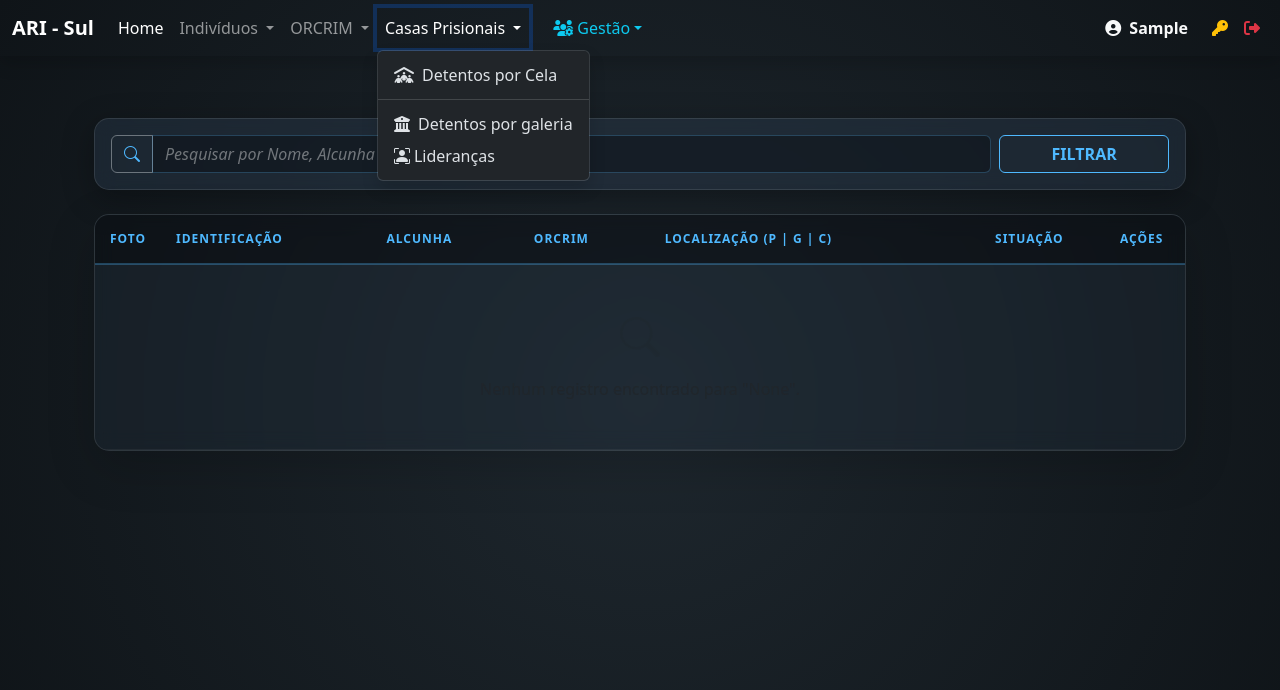
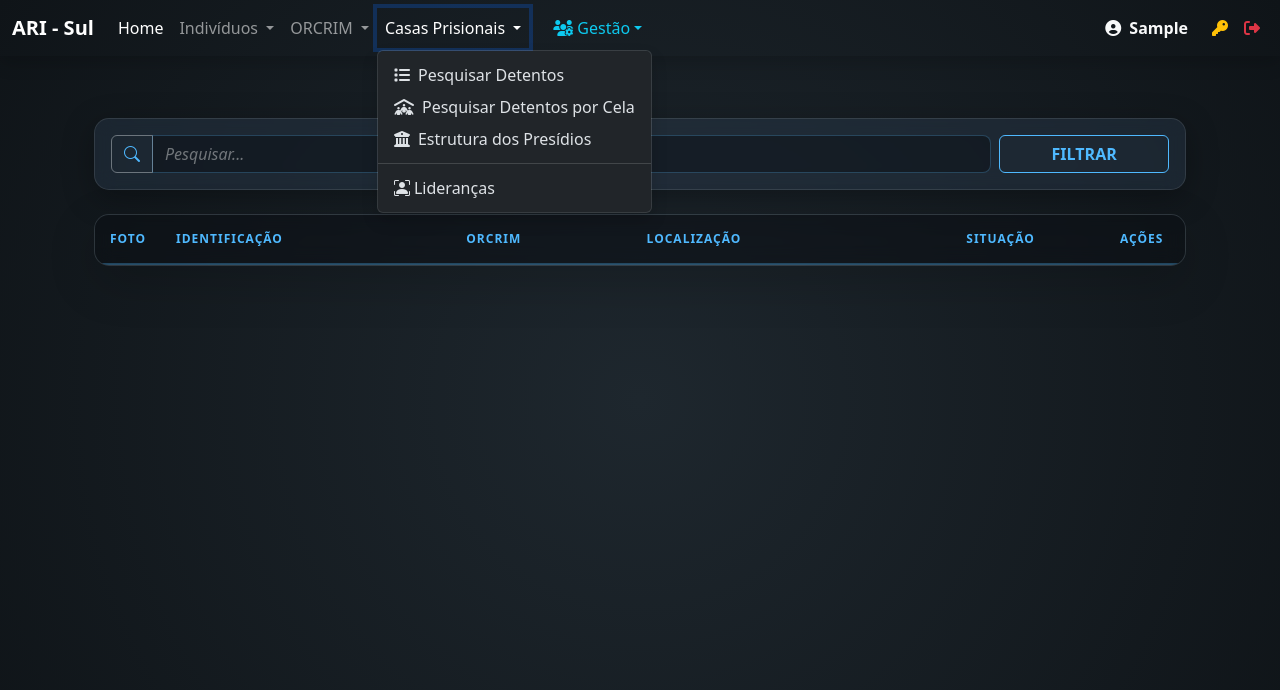
Before and after one commit to PWSRS/projeto-oc, a Django app: page /busca_individuos/ in a window 1280 px wide, after a click on "Casas Prisionais". Shown: the top 690 px of the page. Run offline with Django 5.2, Linux system fonts and the light colour scheme; the visitor is signed in with stand-in values (Sample User, id 1); data comes from the database, SQL or seed files in the repository; lists and menus that the app fills with data are empty; some libraries are stand-ins or nearby versions.

Commit message:
alteração na busca por cela e template

```diff
--- a/controle/static/controle/css/busca_individuos.css
+++ b/controle/static/controle/css/busca_individuos.css
@@ -1,6 +1,6 @@
 /* ==========================================================================
-   ARI SUL - FOLHA DE ESTILO: BUSCA TÁTICA DE INDIVÍDUOS
-   ========================================================================== */
+ARI SUL - FOLHA DE ESTILO: BUSCA TÁTICA DE INDIVÍDUOS
+========================================================================== */
 
 /* --- TEMA BASE E FUNDO --- */
 body {
@@ -20,11 +20,21 @@ body {
 }
 
 /* --- CAMPO DE BUSCA (ESTILO TECH) --- */
+.input-group > .search-container {
+    flex: 1 1 auto; /* Faz o container ocupar todo o espaço restante do grupo */
+    position: relative;
+    display: flex;
+    align-items: center;
+}
+
 .search-tech {
     background-color: rgba(0, 0, 0, 0.3) !important;
     border: 1px solid rgba(79, 185, 255, 0.2) !important;
     color: #ffffff !important;
     font-weight: 500;
+    width: 100%; /* Garante que o input preencha o container */
+    padding-right: 40px !important; /* Espaço para o X */
+    border-radius: 0 8px 8px 0 !important; /* Ajusta a quina com o ícone de lupa */
 }
 
 .search-tech::placeholder {
@@ -118,4 +128,42 @@ body {
     box-shadow: 0 0 15px rgba(79, 185, 255, 0.5);
 }
 
-.text-info-tech { color: #4fb9ff !important; }
+.text-info-tech {
+    color: #4fb9ff !important;
+}
+
+/* Estilo do botão X (Limpar) */
+.btn-clear-search {
+    position: absolute;
+    right: 12px;
+    top: 50%;
+    transform: translateY(-50%);
+    z-index: 100; /* Força o X a ficar na frente de tudo */
+    color: #dc3545 !important;
+    text-decoration: none;
+    transition: all 0.2s;
+    line-height: 1;
+    cursor: pointer;
+}
+
+.btn-clear-search:hover {
+    transform: translateY(-50%) scale(1.2);
+    color: #ff4d5a !important;
+}
+
+/* Espaço para o texto não sobrepor o X */
+.search-tech {
+    padding-right: 40px !important;
+}
+
+/* Ajuste da Identificação (Nome e Alcunha) */
+.identificacao-wrapper {
+    display: flex;
+    flex-direction: column;
+    line-height: 1.2; /* Aproxima as linhas */
+}
+
+.vulgo-text {
+    font-size: 0.85rem;
+    margin-top: 1px; /* Controle milimétrico da distância */
+}
--- a/controle/templates/orcrim/busca_individuos.html
+++ b/controle/templates/casaprisional/busca_individuos.html
@@ -16,8 +16,21 @@
                     <span class="input-group-text bg-transparent border-secondary text-info-tech">
                         <i class="bi bi-search"></i>
                     </span>
-                    <input type="text" name="q" class="form-control search-tech"
-                           placeholder="Pesquisar por Nome, Alcunha ou CPF..." value="{{ query|default:'' }}">
+
+                    <div class="search-container">
+                        <input
+                            type="text"
+                            name="q"
+                            class="form-control search-tech"
+                            placeholder="Pesquisar..."
+                            value="{{ query|default:'' }}"
+                        >
+                        {% if request.GET.q %}
+                            <a href="{% url 'buscar_detento' %}" class="btn-clear-search">
+                                <i class="fa-solid fa-xmark"></i>
+                            </a>
+                        {% endif %}
+                    </div>
                 </div>
             </div>
             <div class="col-md-2">
@@ -32,9 +45,8 @@
                 <tr>
                     <th width="65">Foto</th>
                     <th>Identificação</th>
-                    <th>Alcunha</th>
                     <th>ORCRIM</th>
-                    <th>Localização (P | G | C)</th>
+                    <th>Localização</th>
                     <th class="text-center">Situação</th>
                     <th width="80">Ações</th>
                 </tr>
@@ -46,11 +58,12 @@
                         <img src="{{ detento.foto_url }}" class="img-table" alt="Alvo">
                     </td>
                     <td>
-                        <div class="fw-bold text-white">{{ detento.nome|upper }}</div>
-                        <small class="text-muted" style="font-size: 0.65rem;">ID: {{ detento.id }}</small>
-                    </td>
-                    <td>
-                        <span class="text-info-tech italic">"{{ detento.alcunha|default:'-' }}"</span>
+                        <div class="identificacao-wrapper">
+                            <span class="fw-bold text-white">{{ detento.nome|upper }}</span>
+                            {% if detento.alcunha %}
+                                <span class="text-info-tech vulgo-text">Vulgo: {{ detento.alcunha }}</span>
+                            {% endif %}
+                        </div>
                     </td>
                     <td>
                         <span class="badge border border-secondary small">{{ detento.orcrim.sigla|default:"N/D" }}</span>
@@ -58,11 +71,22 @@
                     <td>
                         <div class="d-flex align-items-center gap-2 small">
                             <span class="text-white-50">{{ detento.casa_prisional.sigla|default:"FORA" }}</span>
+
                             {% if detento.casa_prisional %}
-                                <i class="bi bi-chevron-right opacity-50"></i>
-                                <span>{{ detento.pavilhao.nome_curto|default:"-" }}</span>
-                                <i class="bi bi-chevron-right opacity-50"></i>
-                                <span class="badge badge-cela">CELA {{ detento.cela.numero }}</span>
+                                {% if detento.pavilhao %}
+                                    <i class="bi bi-chevron-right opacity-50"></i>
+                                    <span class="pavilhao-prefix">{{ detento.pavilhao.nome }}</span>
+                                {% endif %}
+
+                                {% if detento.galeria %}
+                                    <i class="bi bi-chevron-right opacity-50"></i>
+                                    <span class="galeria-nome">{{ detento.galeria.nome }}</span>
+                                {% endif %}
+
+                                {% if detento.cela %}
+                                    <i class="bi bi-chevron-right opacity-50"></i>
+                                    <span class="badge badge-cela">CELA {{ detento.cela.numero }}</span>
+                                {% endif %}
                             {% endif %}
                         </div>
                     </td>
@@ -78,14 +102,6 @@
                     </td>
                 </tr>
                 {% empty %}
-                <tr>
-                    <td colspan="7" class="text-center py-5">
-                        <div class="text-muted">
-                            <i class="bi bi-search display-6 d-block mb-3 opacity-25"></i>
-                            Nenhum registro encontrado para "{{ query }}".
-                        </div>
-                    </td>
-                </tr>
                 {% endfor %}
             </tbody>
         </table>
--- a/controle/templates/navbar.html
+++ b/controle/templates/navbar.html
@@ -34,7 +34,6 @@
           <ul class="dropdown-menu shadow" aria-labelledby="navbarDropdownOrcrim">
             <li><a class="dropdown-item" href="{% url 'orcrim_add' %}"><i class="fa-solid fa-plus me-2"></i>Cadastrar</a></li>
             <li><a class="dropdown-item" href="{% url 'orcrim_list' %}"><i class="fa-solid fa-list me-2"></i>Listar</a></li>
-            <li><a class="dropdown-item" href="{% url 'buscar_detento' %}"><i class="fa-solid fa-list me-2"></i>Buscar Detento</a></li>
             <li><hr class="dropdown-divider"></li>
             <li><a class="dropdown-item" href="{% url 'organograma' %}"><i class="fa-solid fa-sitemap me-2"></i>Organograma</a></li>
           </ul>
@@ -46,13 +45,10 @@
             Casas Prisionais
           </a>
           <ul class="dropdown-menu shadow" aria-labelledby="navbarDropdownCasaPrisional">
-            <li><a class="dropdown-item" href="{% url 'busca_por_cela' %}">
-              <i class="fa-solid fa-people-roof me-2"></i>Detentos por Cela
-            </a></li>
+            <li><a class="dropdown-item" href="{% url 'buscar_detento' %}"><i class="fa-solid fa-list me-2"></i>Pesquisar Detentos</a></li>
+            <li><a class="dropdown-item" href="{% url 'busca_por_cela' %}"><i class="fa-solid fa-people-roof me-2"></i>Pesquisar Detentos por Cela</a></li>
+            <li><a class="dropdown-item" href="{% url 'selecionar_presidio' %}"><i class="fa-solid fa-building-columns me-2"></i>Estrutura dos Presídios</a></li>
             <li><hr class="dropdown-divider"></li>
-            <li><a class="dropdown-item" href="{% url 'selecionar_presidio' %}">
-              <i class="fa-solid fa-building-columns me-2"></i>Detentos por galeria
-            </a></li>
             <li><a class="dropdown-item" href="{% url 'visualizar_liderancas' %}">
               <i class="bi bi-person-bounding-box me-1"></i>Lideranças
             </a></li>
--- a/controle/views.py
+++ b/controle/views.py
@@ -597,21 +597,41 @@ def dashboard_estatistico(request):
     return render(request, "orcrim/dashboard.html", context)
 
 
-# TODO Essa busca deve buscar o indivíduo e todos que estão na mesma cela dele
 def buscar_detento(request):
     query = request.GET.get("q")
-    resultados = []
+    resultados = Individuo.objects.none() # Inicia um queryset vazio
 
     if query:
-        # O select_related carrega os dados relacionados em uma única consulta ao banco
-        resultados = Individuo.objects.filter(
+        # 1. Encontramos os indivíduos que batem com o nome ou alcunha
+        # FORMA RECOMENDADA (Limpa e legível)
+        # Busca na tabela Individuos e aplica um filtro
+        alvos = Individuo.objects.filter(
+            # Verifica se tem o nome ou alcunha digitada (case-insensitive)
             Q(nome__icontains=query) | Q(alcunha__icontains=query)
-        ).select_related(
-            "casa_prisional", "pavilhao", "galeria", "cela"
-        )  # Adicione 'cela' aqui
+            # Agora que você separou essas pessoas, ignore o nome, a foto e o CPF delas.
+            # Eu quero apenas uma lista com os números (IDs) das celas onde elas estão.
+        ).values_list(
+            # O flat=True faz com que o resultado seja uma lista simples [1, 2, 3]
+            'cela_id', flat=True
+            # Se nessa lista de IDs houver números repetidos, remova as duplicatas.
+        ).distinct()
+
+        # 2. Se encontramos alguém, buscamos todos que estão nessas celas
+        if alvos:
+            # Filtramos todos os indivíduos cujas celas estejam na lista de 'alvos'
+            # O select_related continua sendo vital para a performance do template
+            resultados = Individuo.objects.filter(
+                # "Traga TODOS os presos cujo ID da cela esteja dentro daquela lista que acabamos de criar".
+                # É assim que pegamos os companheiros de cela do João, mesmo que o nome deles não seja João.
+                cela_id__in=alvos
+            ).select_related(
+                # Ele traz o Preso, a Casa Prisional, o Pavilhão, a Galeria e a Cela em uma única viagem ao banco de dados
+                "casa_prisional", "pavilhao", "galeria", "cela"
+                # ordena por cela e nome
+            ).order_by("cela", "nome")
 
     return render(
         request,
-        "orcrim/busca_individuos.html",
+        "casaprisional/busca_individuos.html",
         {"resultados": resultados, "query": query},
     )
```
